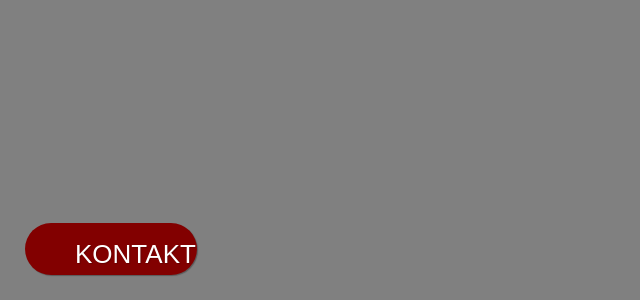
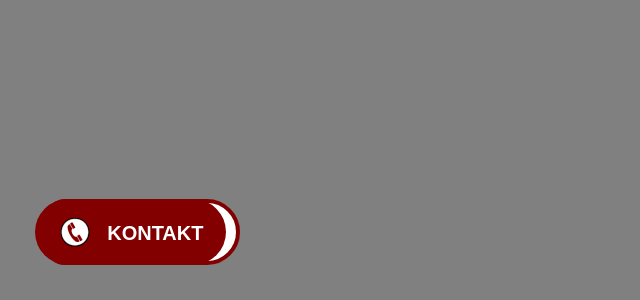
Before and after one commit to JerzyJancewicz/mechanik_web, a React (Create React App) app: page / in a window 1280 px wide. Shown: the part 500-800 px from the top of the page, without its empty margins (0-640 px from the left). Built offline with nearby package versions, Linux system fonts and the light colour scheme.

Commit message:
skonczony hover kontakt

```diff
--- a/src/Contact.jsx
+++ b/src/Contact.jsx
@@ -2,10 +2,16 @@ import React from "react";
 
 function contact(){
     return (
-        <div class="contact">
-            <p id="contactP">
-              KONTAKT
-            </p>
+        <div class="contact1" >
+            <div class ="slide-out">
+                    <p class = "phoneNumber">85 652 34 50</p>
+                    <p class = "phoneNumber2">+48 798 047 870</p>
+            </div>
+            <div class="contact">
+                <p id="contactP">
+                    KONTAKT
+                </p>
+            </div>
         </div>
     )
 }
--- a/src/index.css
+++ b/src/index.css
@@ -21,39 +21,100 @@ code {
   justify-content: center;
   font-size: calc(10px + 2vmin);
   color: white;
-  z-index: -1;
 }
+
 .contact {
-  width: 160px;
-  height: 40px;
+  width: 175px;
+  height: 50px;
   position: fixed;
-  bottom: 25px;
-  left: 25px;
-  padding: 6px;
+  bottom: 35px;
+  left: 35px;
+  padding: 8px;
   overflow: hidden;
   border: none;
-  -webkit-border-radius: 150px;
-  border-radius: 150px;
+  -webkit-border-radius: 130px;
+  border-radius: 100px;
   color: rgba(255,255,255,1);
   -o-text-overflow: ellipsis;
   text-overflow: ellipsis;
   background: #820000;
-  -webkit-box-shadow: 1px 1px 1px 0 rgba(0,0,0,0.3) ;
-  box-shadow: 1px 1px 1px 0 rgba(0,0,0,0.3) ;
-  text-shadow: 1px 1px 1px rgba(0,0,0,0.2) ;
+  opacity: 1;
+}
+
+#contactP::before{
+  content: url(images/telephone.png);
+  position: absolute;
+  left: -5px;
+  bottom: 0px;
 }
 
 #contactP{
   position: absolute;
   font-family: Arial;
-  left: 50px;
-  top: 16px;
-  bottom: 16px;
-  width: 100px;
-  height: 20px;
-  margin: 0;
+  font-size: 20px;
+  font-weight: bolder;
+  top: 38px;
+  left: 63%;
+  transform: translate(-50%, -50%);
+  width: 180px;
+  height: 30px;
+  margin: auto;
+  opacity: 1;
 }
 
-.contact::hover{
+.slide-out {
+  width: 170px;
+  height: 42px;
+  position: fixed;
+  bottom: 35px;
+  left: 240px;
+  padding: 8px;
+  overflow: hidden;
+  border: solid 4px #820000;
+  -webkit-border-radius:140px;
+  border-radius: 140px;
+  border-bottom-left-radius: 80px;
+  border-top-left-radius: 80px;
+  color: rgba(255,255,255,1);
+  -o-text-overflow: ellipsis;
+  text-overflow: ellipsis;
+  background: white;
+  background-color: #fff;
+  transition: transform 0.5s ease-in-out;
+}
 
+.contact1:hover .slide-out {
+  transform: translateX(-25%);
+  opacity: 1;
 }
+.contact1:not(:hover) .slide-out {
+  transform: translateX(-100%);
+  opacity: 1;
+}
+
+.phoneNumber{
+  width: 150px;
+  height: 25px;
+  position: absolute;
+  color: #820000;
+  margin: 0;
+  left: 28px;
+  text-align: center;
+  top: 4px;
+  bottom: 5px;
+  font-size: 19px;
+  font-weight: bolder;
+}
+
+.phoneNumber2{
+  width: 150px;
+  height: 25px;
+  position: absolute;
+  color: #820000;
+  margin: 0;
+  left: 25px;
+  text-align: center;
+  bottom: 4px;
+  font-size: 18px;
+  font-weight: bolder;
+}
```
Also changed, not shown: src/images/telephone.png (added).
